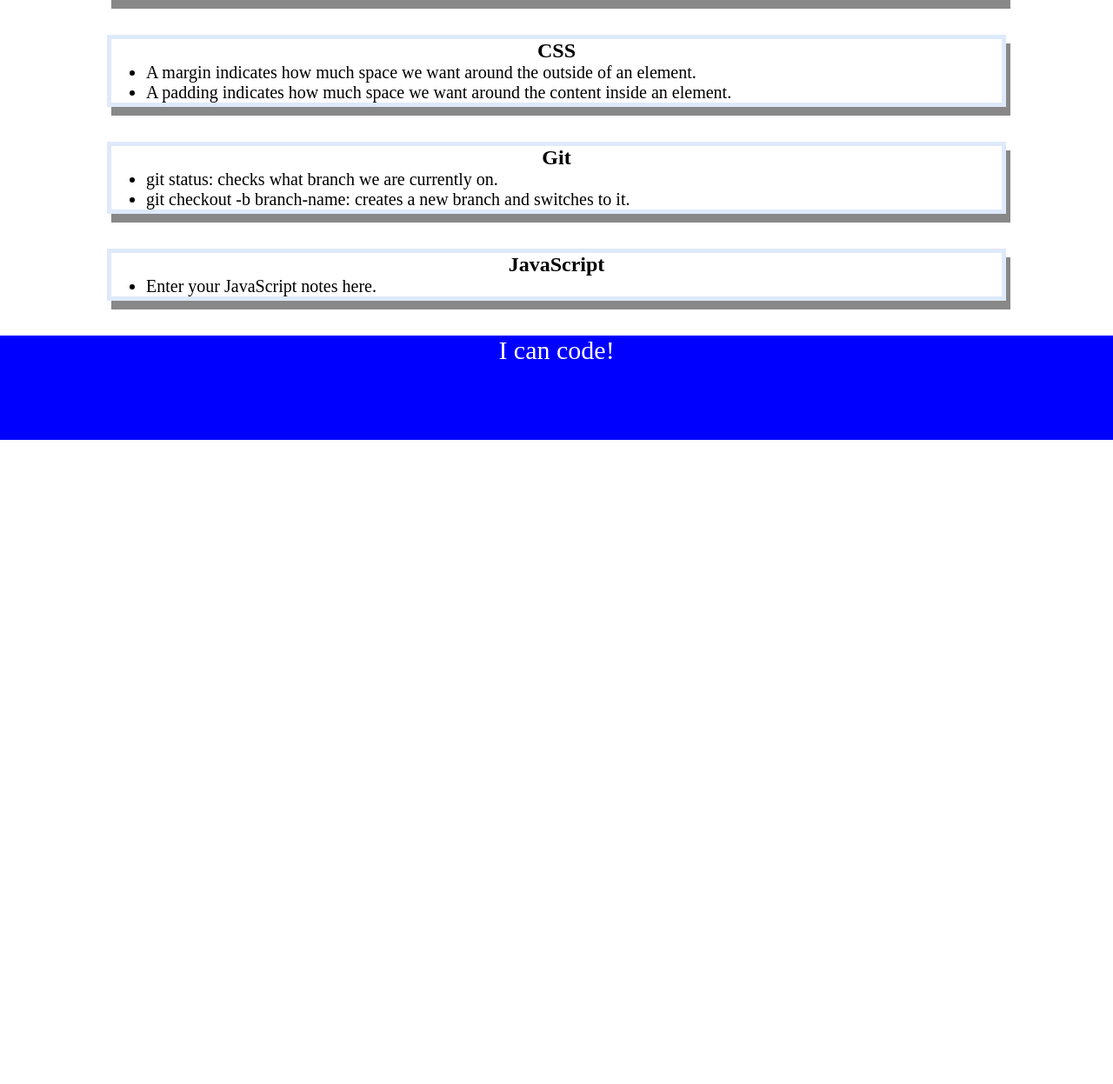
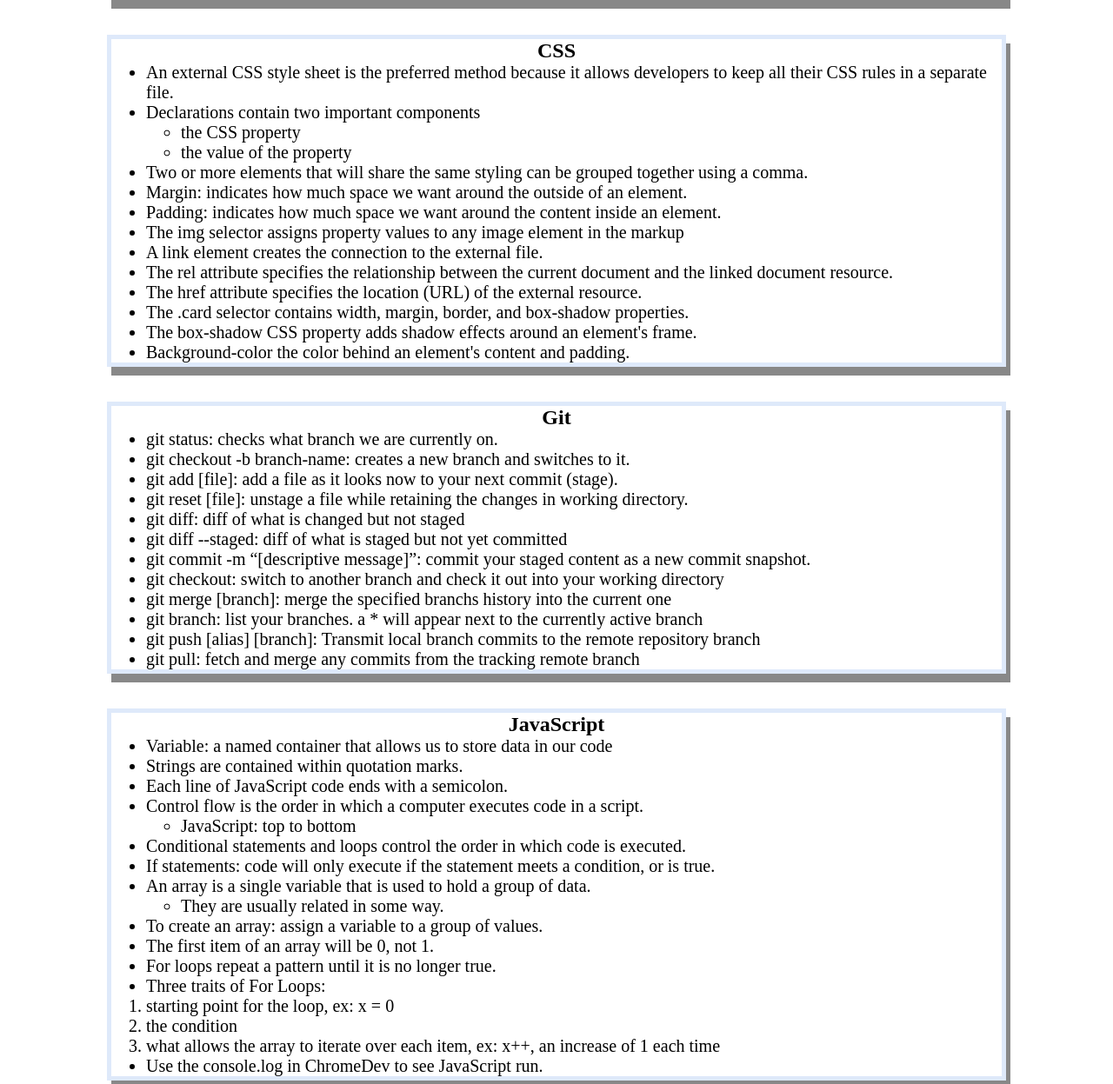
Before and after one commit to bcolo24/prework-study-guide, a plain HTML site: page prework-study-guide/index.html in a window 1280 px wide. Shown: the part 473-1720 px from the top of the page at 87% size. Before the commit the page ends 979 px from the top, so only its background shows below. Drawn offline with Linux system fonts and the light colour scheme.

Commit message:
added CSS, Git, and JS notes

```diff
--- a/prework-study-guide/index.html
+++ b/prework-study-guide/index.html
@@ -36,8 +36,22 @@
       <section class="card" id="css-section">
         <h2>CSS</h2>
         <ul>
-          <li>A margin indicates how much space we want around the outside of an element.</li>
-          <li>A padding indicates how much space we want around the content inside an element.</li>
+          <li>An external CSS style sheet is the preferred method because it allows developers to keep all their CSS rules in a separate file.</li>
+          <li> Declarations contain two important components</li>
+            <ul>
+              <li>the CSS property</li>
+              <li>the value of the property</li>
+            </ul>
+          <li>Two or more elements that will share the same styling can be grouped together using a comma.</li>
+          <li>Margin: indicates how much space we want around the outside of an element.</li>
+          <li>Padding: indicates how much space we want around the content inside an element.</li>
+          <li>The img selector assigns property values to any image element in the markup</li>
+          <li>A link element creates the connection to the external file.</li>
+          <li>The rel attribute specifies the relationship between the current document and the linked document resource.</li>
+          <li>The href attribute specifies the location (URL) of the external resource.</li>
+          <li>The .card selector contains width, margin, border, and box-shadow properties.</li>
+          <li>The box-shadow CSS property adds shadow effects around an element's frame.</li>
+          <li>Background-color the color behind an element's content and padding.</li>
         </ul>
       </section>
 
@@ -46,13 +60,45 @@
         <ul>
           <li>git status: checks what branch we are currently on.</li>
           <li>git checkout -b branch-name: creates a new branch and switches to it.</li>
+          <li>git add [file]: add a file as it looks now to your next commit (stage).</li>
+          <li>git reset [file]: unstage a file while retaining the changes in working directory.</li>
+          <li>git diff: diff of what is changed but not staged</li>
+          <li>git diff --staged: diff of what is staged but not yet committed</li>
+          <li>git commit -m “[descriptive message]”: commit your staged content as a new commit snapshot.</li>
+          <li>git checkout: switch to another branch and check it out into your working directory</li>
+          <li>git merge [branch]: merge the specified branchs history into the current one</li>
+          <li>git branch: list your branches. a * will appear next to the currently active branch</li>
+          <li>git push [alias] [branch]: Transmit local branch commits to the remote repository branch</li>
+          <li>git pull: fetch and merge any commits from the tracking remote branch</li>
         </ul>
       </section>
 
       <section class="card" id="javascript-section">
         <h2>JavaScript</h2>
         <ul>
-          <li>Enter your JavaScript notes here.</li>
+          <li>Variable: a named container that allows us to store data in our code</li>
+          <li>Strings are contained within quotation marks.</li>
+          <li>Each line of JavaScript code ends with a semicolon.</li>
+          <li>Control flow is the order in which a computer executes code in a script.</li>
+            <ul>
+              <li>JavaScript: top to bottom</li>
+            </ul>
+          <li>Conditional statements and loops control the order in which code is executed.</li>
+          <li>If statements: code will only execute if the statement meets a condition, or is true.</li>
+          <li>An array is a single variable that is used to hold a group of data.</li>
+            <ul>
+                <li>They are usually related in some way.</li>
+            </ul>
+          <li>To create an array: assign a variable to a group of values.</li>
+          <li>The first item of an array will be 0, not 1.</li>
+          <li>For loops repeat a pattern until it is no longer true.</li>
+          <li>Three traits of For Loops:</li>
+            <ol>
+                <li>starting point for the loop, ex: x = 0</li>
+                <li>the condition</li>
+                <li>what allows the array to iterate over each item, ex: x++, an increase of 1 each time</li>
+            </ol>
+          <li>Use the console.log in ChromeDev to see JavaScript run.</li>
         </ul>
       </section>
 
```
